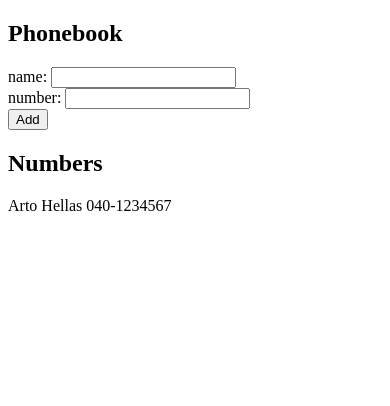
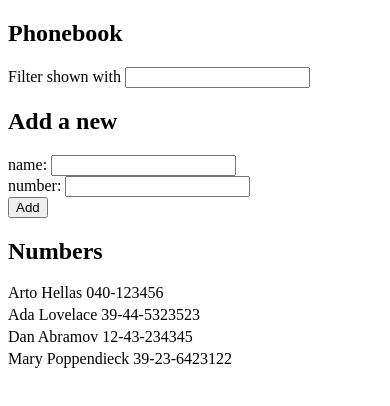
Before and after one commit to Lormanari/fullstack-2020, a React (Create React App) app in the folder part2/Phonebook/: page / in a window 390 px wide. Shown: the top 406 px of the page. Built offline with nearby package versions, Linux system fonts and the light colour scheme.

Commit message:
2.9*: The Phonebook Step4

```diff
--- a/part2/Phonebook/src/App.js
+++ b/part2/Phonebook/src/App.js
@@ -3,13 +3,14 @@ import './index.css';
 
 const App = () => {
 	const [ persons, setPersons ] = useState([
-	  {
-		name: 'Arto Hellas',
-		number: '040-1234567',
-	  }
-	])
+		{ name: 'Arto Hellas', number: '040-123456' },
+		{ name: 'Ada Lovelace', number: '39-44-5323523' },
+		{ name: 'Dan Abramov', number: '12-43-234345' },
+		{ name: 'Mary Poppendieck', number: '39-23-6423122' }
+	  ])
 	const [ newName, setNewName ] = useState('')
 	const [ newNumber, setNewNumber ] = useState('')
+	const [ showFiltered, setshowFiltered ] = useState('')
 
 	const handleNameChange = (event) => {
 		setNewName(event.target.value)
@@ -17,7 +18,9 @@ const App = () => {
 	const handleNumberChange = (event) => {
 		setNewNumber(event.target.value)
 	}
-
+	const HandleFilterQueryChange = (event) => {
+		setshowFiltered(event.target.value)
+	}
 
 	const addName = (event) => {
 		event.preventDefault()
@@ -36,9 +39,13 @@ const App = () => {
 		setNewName('')
 		setNewNumber('')
 	}
+
+	const filteredPersons = !showFiltered.length ? persons : persons.filter(person => person.name.toLowerCase().indexOf(showFiltered) >= 0)
 	return (
 	  <div>
 		<h2>Phonebook</h2>
+		<p>Filter shown with <input value={showFiltered} onChange={HandleFilterQueryChange}/></p>
+		<h2>Add a new</h2>
 		<form onSubmit={addName}>
 		  <div>
 			name: <input value={newName} onChange={handleNameChange}/>
@@ -52,7 +59,7 @@ const App = () => {
 		</form>
 		<h2>Numbers</h2>
 
-		{persons.map((person) => <p className='mt-0 mb-5' key={person.name}>{person.name} {person.number}<br></br></p>)}
+		{filteredPersons.map((person) => <p className='mt-0 mb-5' key={person.name}>{person.name} {person.number}<br></br></p>)}
 
 	  </div>
 	)
```
